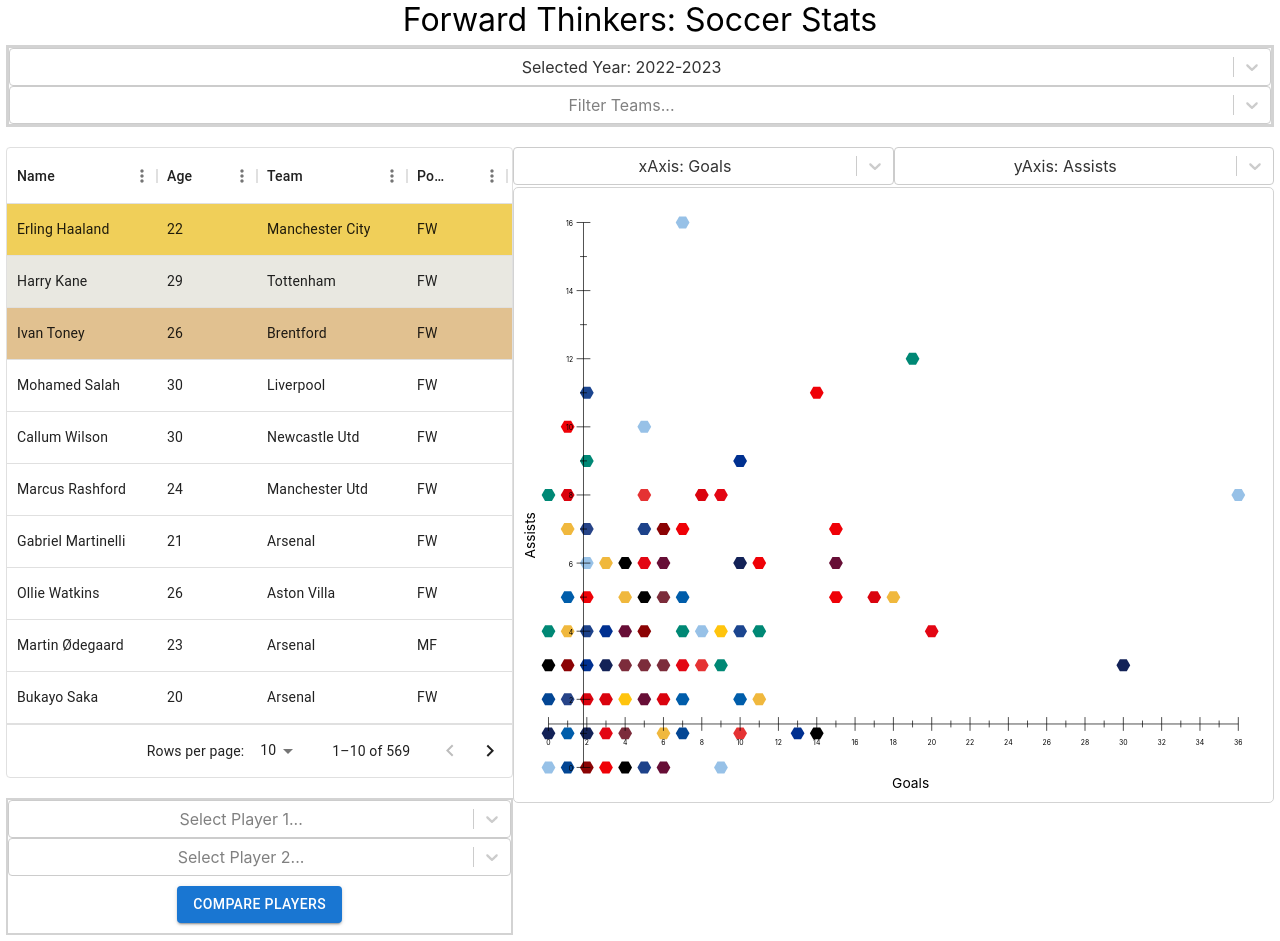
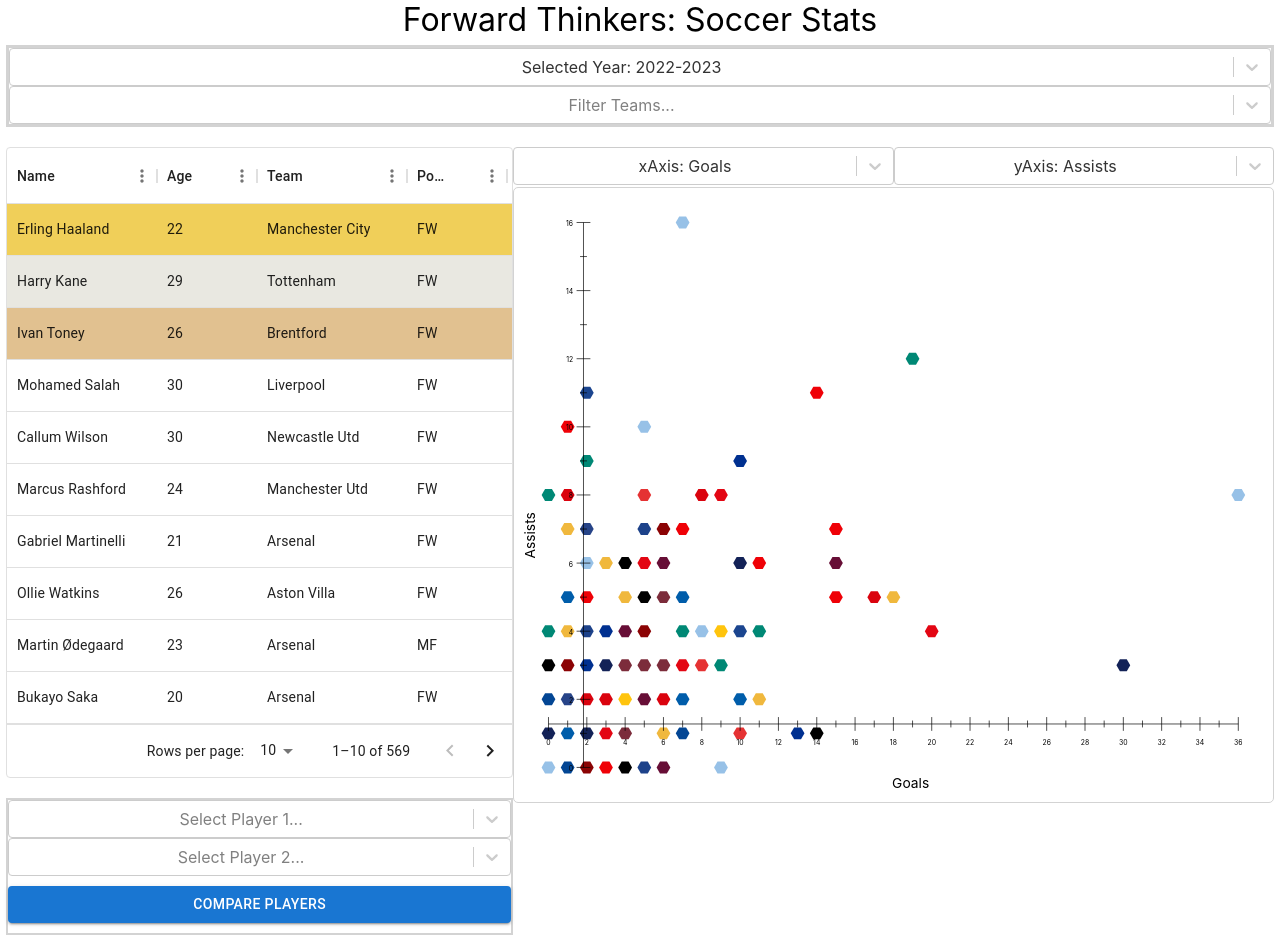
Before and after one commit to Nuri-G/ForwardThinkers, a React (Create React App) app: page / in a window 1280 px wide. Built offline with nearby package versions, Linux system fonts and the light colour scheme.

Commit message:
formatted player compare button

```diff
--- a/src/App.js
+++ b/src/App.js
@@ -459,9 +459,14 @@ class App extends React.Component {
                                     this.selectedPlayer2 = selectedOption;
                                 }}
                             />
-                            <div className='ButtonContainer' style={{ marginTop: "10px", marginBottom: "10px" }}>
-                                <Button variant="contained" onClick={this.handleButtonClick}>Compare Players</Button>
-                            </div>
+
+                            <Button
+                                variant="contained"
+                                onClick={this.handleButtonClick}
+                                style={{ marginTop: "10px", marginBottom: "10px", width: "100%" }}
+                            >Compare Players
+                            </Button>
+
                         </div>
                     </div>
 
```
